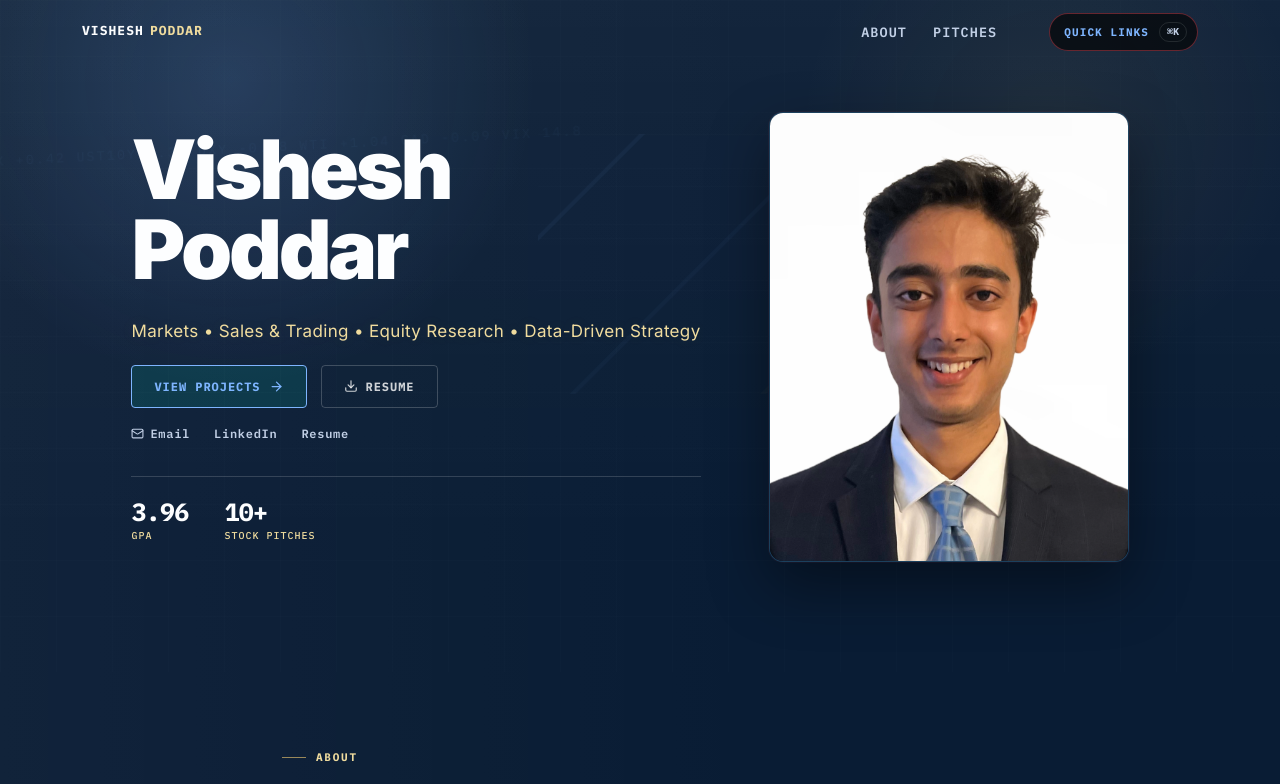
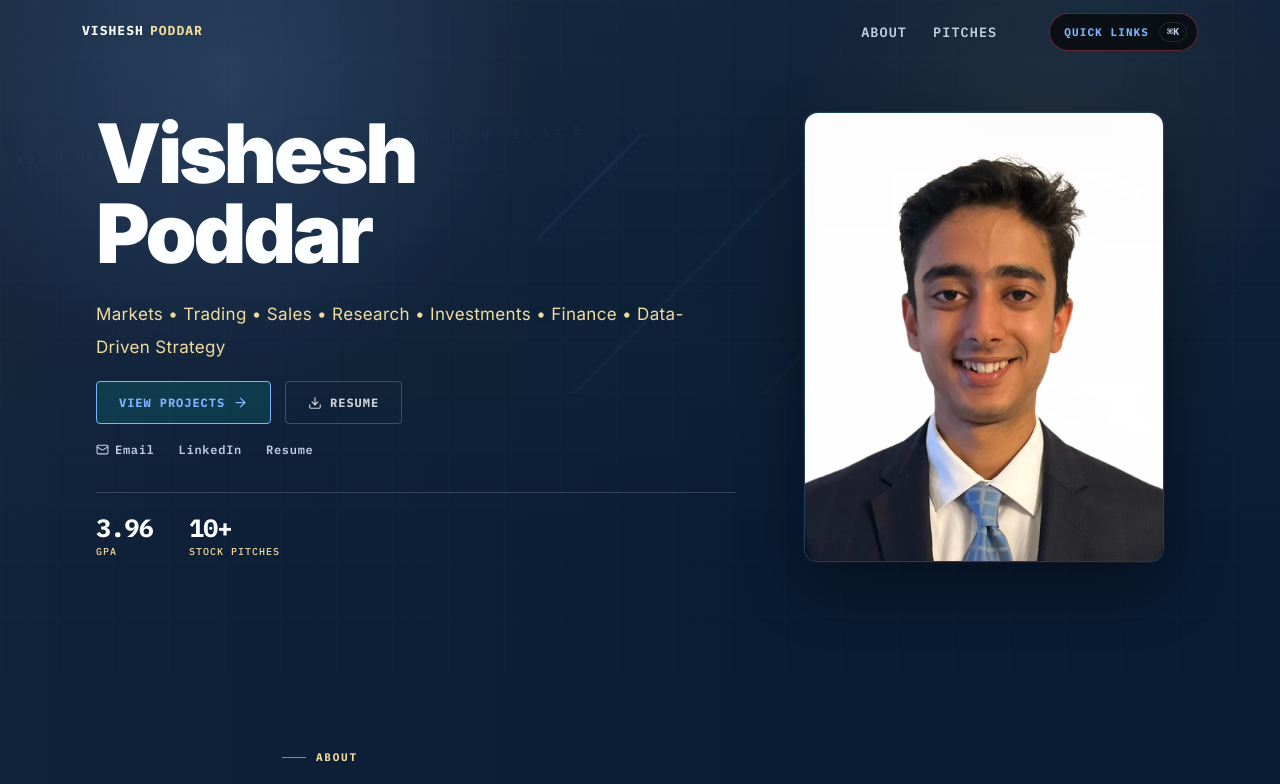
Before and after one commit to visheshpoddar12-cell/Project_website, a React (Vite) app: page / in a window 1280 px wide. Shown: the top 784 px of the page. Built offline with nearby package versions, Linux system fonts and the light colour scheme.

Commit message:
Update hero subtitle

```diff
--- a/src/components/Hero.jsx
+++ b/src/components/Hero.jsx
@@ -15,7 +15,7 @@ export default function Hero() {
           </h1>
 
           <p className="hero__subtitle">
-            Markets • Sales &amp; Trading • Equity Research • Data-Driven Strategy
+            Markets • Trading • Sales • Research • Investments • Finance • Data-Driven Strategy
           </p>
 
           <div className="hero__ctas">
```
